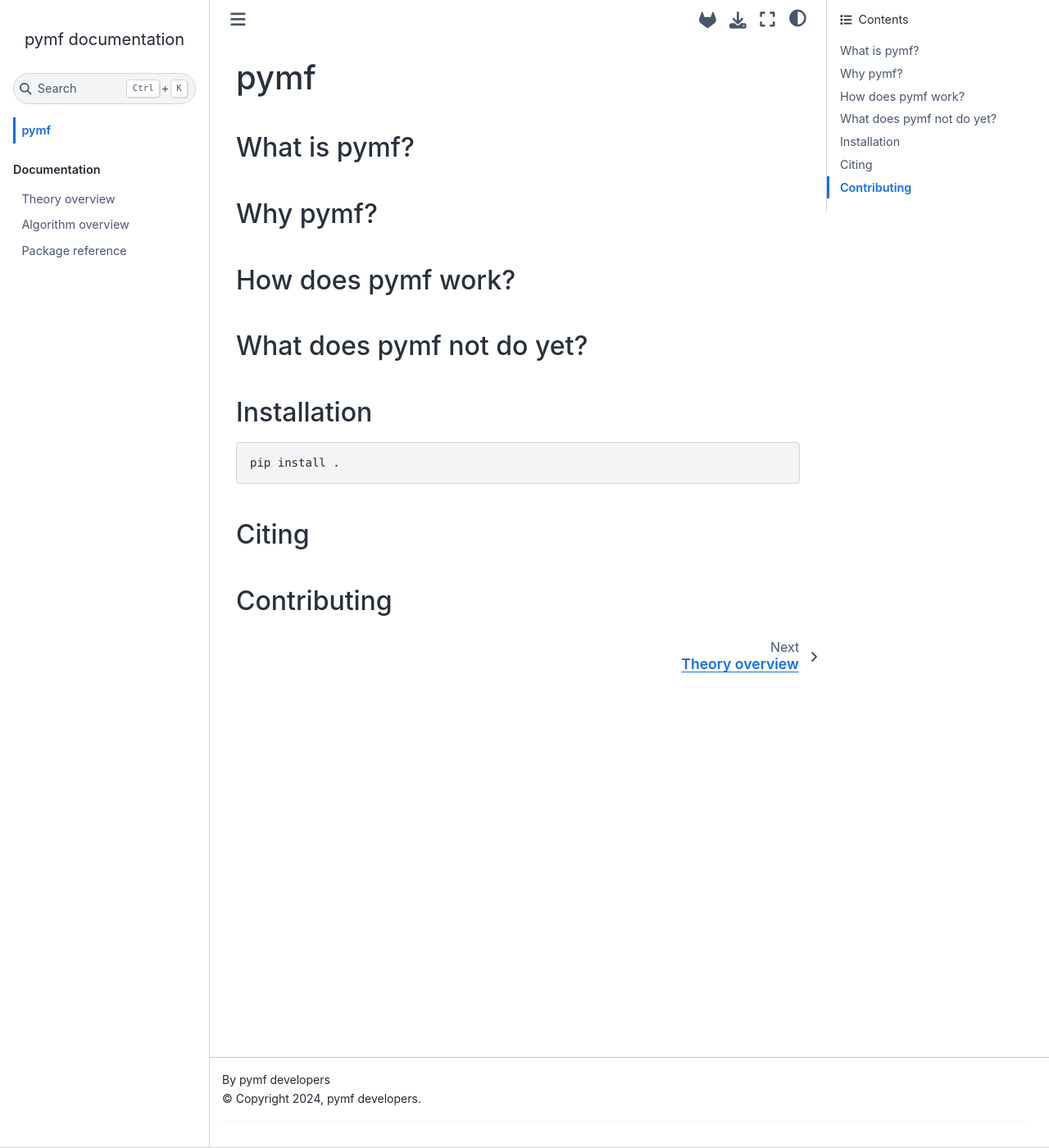
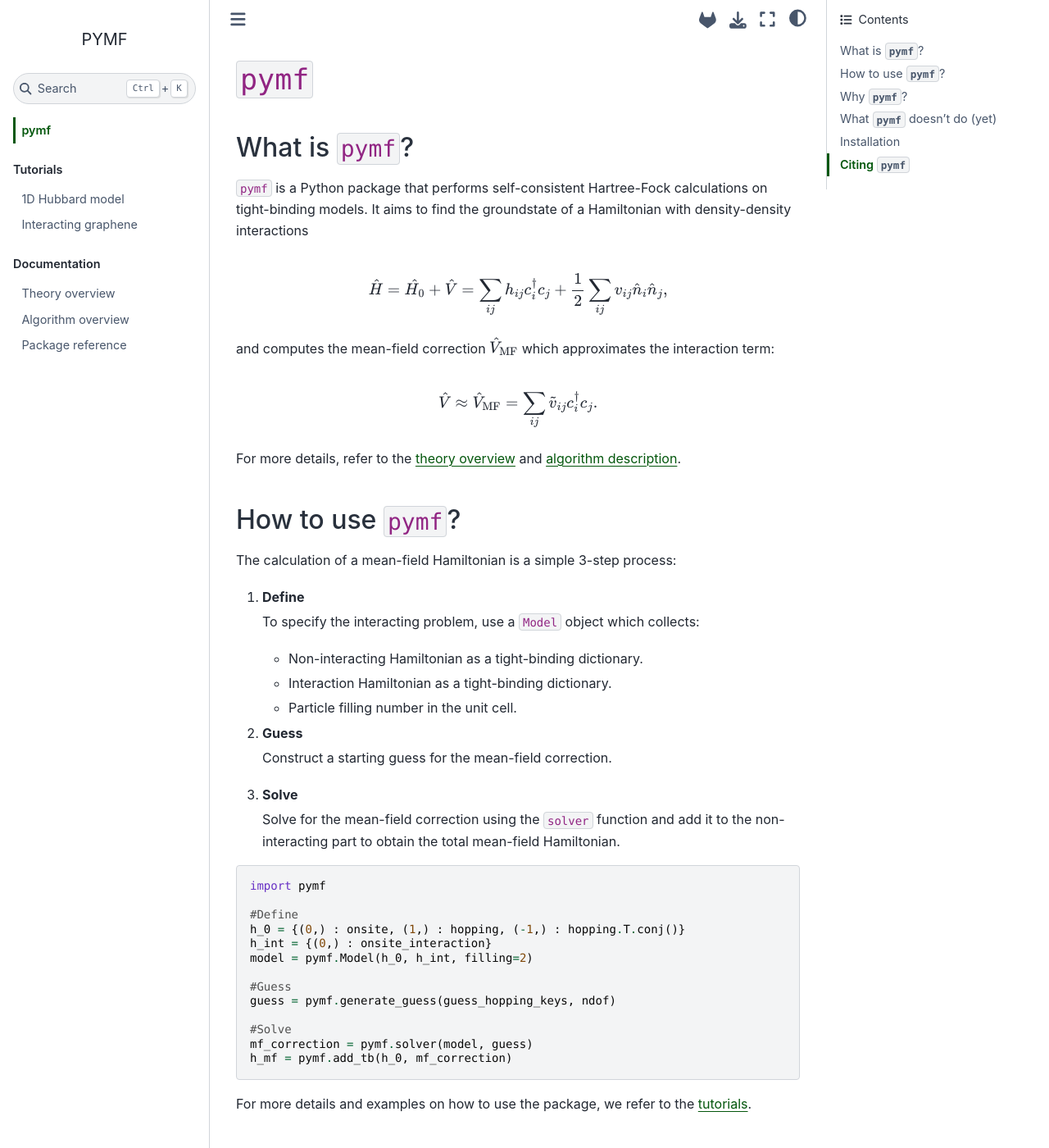
Before and after one commit to quantum-tinkerer/MeanFi, a Sphinx documentation site: the page built from docs/source/index.md, in a window 1280 px wide and 1400 px high. Shown: the whole window at 82% size. Built offline with Sphinx 7.4.7 and the Sphinx Book theme 1.1.4, drawn with Linux system fonts in a browser that asks for light colours; the version number could not be read and is left out; comment, search, counter and statistics services are not loaded; some of the changed text lies outside the part shown.

Commit message:
merge from main

````diff
--- a/README.md
+++ b/README.md
@@ -1,10 +1,100 @@
-# Project Name
+# `pymf`
 
-## Research Goal
+## What is `pymf`?
 
-## Research Plan
+`pymf` is a Python package that performs self-consistent Hartree-Fock calculations on tight-binding models.
+It aims to find the groundstate of a Hamiltonian with density-density interactions
 
-## Working on this project
-Configure the project by running
+$$
+\hat{H} = \hat{H_0} + \hat{V} = \sum_{ij} h_{ij} c^\dagger_{i} c_{j} + \frac{1}{2} \sum_{ij} v_{ij} \hat{n}_i \hat{n}_j,
+$$
 
-    ./setup
+and computes the mean-field correction $\hat{V}_{\text{MF}}$ which approximates the interaction term:
+
+$$
+\hat{V} \approx \hat{V}_{\text{MF}} = \sum_{ij} \tilde{v}_{ij} c^\dagger_{i} c_{j}.
+$$
+
+For more details, refer to the [theory overview](docs/source/documentation/mf_notes.md) and [algorithm description](docs/source/documentation/algorithm.md).
+
+## How to use `pymf`?
+
+The calculation of a mean-field Hamiltonian is a simple 3-step process:
+
+1. **Define**
+
+    To specify the interacting problem, use a `Model` object which collects:
+    - Non-interacting Hamiltonian as a tight-binding dictionary.
+    - Interaction Hamiltonian as a tight-binding dictionary.
+    - Particle filling number in the unit cell.
+2. **Guess**
+
+    Construct a starting guess for the mean-field correction.
+
+3. **Solve**
+
+    Solve for the mean-field correction using the `solver` function and add it to the non-interacting part to obtain the total mean-field Hamiltonian.
+
+```python
+import pymf
+
+#Define
+h_0 = {(0,) : onsite, (1,) : hopping, (-1,) : hopping.T.conj()}
+h_int = {(0,) : onsite_interaction}
+model = pymf.Model(h_0, h_int, filling=2)
+
+#Guess
+guess = pymf.generate_guess(guess_hopping_keys, ndof)
+
+#Solve
+mf_correction = pymf.solver(model, guess)
+h_mf = pymf.add_tb(h_0, mf_correction)
+```
+
+For more details and examples on how to use the package, we refer to the [tutorials](docs/source/tutorial/hubbard_1d.md).
+
+## Why `pymf`?
+
+Here is why you should use `pymf`:
+
+* Simple
+
+    The workflow is straightforward.
+    Interface with `Kwant` allows easy creation of complicated tight-binding systems and interactions.
+
+* Extensible
+
+    `pymf`'s code is structured to be easy to understand, modify and extend.
+
+* Optimized numerical workflow
+
+    Introduces minimal overhead to the calculation of the mean-field Hamiltonian.
+
+
+## What `pymf` doesn't do (yet)
+
+Here are some features that are not yet implemented but are planned for future releases:
+
+- **Superconductive order parameters**. Mean-field Hamiltonians do not include pairing terms.
+- **General interactions**. We allow only density-density interactions (e.g. Coulomb) which can be described by a second-order tensor.
+- **Temperature effects**. Density matrix calculations are done at zero temperature.
+
+## Installation
+
+```
+pip install pymf
+```
+
+## Citing `pymf`
+
+If you have used `pymf` for work that has lead to a scientific publication, please cite us as:
+
+```bibtex
+@misc{pymf,
+  author = {Vilkelis, Kostas and Zijderveld,  R. Johanna and Akhmerov, Anton R. and Manesco, Antonio L.R.},
+  doi = {10.5281/zenodo.11149850},
+  month = {5},
+  title = {pymf},
+  year = {2024}
+}
+```
--- /dev/null
+++ b/docs/source/_static/css/custom.css
@@ -0,0 +1,21 @@
+html[data-theme="light"] {
+    --pst-color-primary: rgb(4, 87, 13);
+    --pst-color-secondary: rgb(66, 96, 150);
+    --pst-color-border-tippy: rgb(0, 0, 0);
+    --pst-color-inline-code-links: rgb(4, 87, 13);
+    --pst-color-link-hover: var(--pst-color-secondary)
+}
+
+html[data-theme="dark"] {
+    --pst-color-primary: rgb(176, 217, 162);
+    --pst-color-secondary: rgb(125, 166, 244);
+    --pst-color-border-tippy: white;
+    --pst-color-inline-code-links: var(--pst-color-primary);
+    --pst-color-link-hover: var(--pst-color-secondary)
+}
+
+.tippy-box {
+    background-color:var(--pst-color-surface);
+    color:var(--pst-color-text-base);
+    border: 1px solid var(--pst-color-border-tippy);
+}
--- a/docs/source/conf.py
+++ b/docs/source/conf.py
@@ -88,6 +88,7 @@ autoclass_content = "both"
 # a list of builtin themes.
 #
 html_theme = "sphinx_book_theme"
+html_title = "PYMF"
 
 html_theme_options = {
     "repository_url": "https://gitlab.kwant-project.org/qt/kwant-scf",
@@ -114,5 +115,5 @@ html_theme_options = {
 # Add any paths that contain custom static files (such as style sheets) here,
 # relative to this directory. They are copied after the builtin static files,
 # so a file named "default.css" will overwrite the builtin "default.css".
-# html_static_path = ["_static"]
-# html_css_files = ["local.css"]
+html_static_path = ["_static"]
+html_css_files = ["css/custom.css"]
--- a/docs/source/index.md
+++ b/docs/source/index.md
@@ -11,13 +11,13 @@ kernelspec:
   name: python3
 ---
 
-# pymf
-
 ```{toctree}
 :hidden:
 :maxdepth: 1
 :caption: Tutorials
 
+tutorial/hubbard_1d.md
+tutorial/graphene_example.md
 ```
 
 ```{toctree}
@@ -25,24 +25,11 @@ kernelspec:
 :maxdepth: 1
 :caption: Documentation
 
-mf_notes.md
-algorithm.md
+documentation/mf_notes.md
+documentation/algorithm.md
 documentation/pymf.md
 ```
 
-## What is pymf?
-
-## Why pymf?
-
-## How does pymf work?
-
-## What does pymf not do yet?
-
-## Installation
-
-```bash
-pip install .
+```{include} ../../README.md
+:relative-docs: docs/source/
 ```
-## Citing
-
-## Contributing
````
Also changed, not shown: AUTHORS.md (added, +13 -0 lines), docs/source/documentation/algorithm.md (renamed from docs/source/algorithm.md, +12 -0 lines), docs/source/documentation/mf_notes.md (renamed from docs/source/mf_notes.md, +12 -0 lines), docs/source/tutorial/graphene_example.md (added, +215 -0 lines), docs/source/tutorial/hubbard_1d.md (added, +190 -0 lines), 6 other files.
